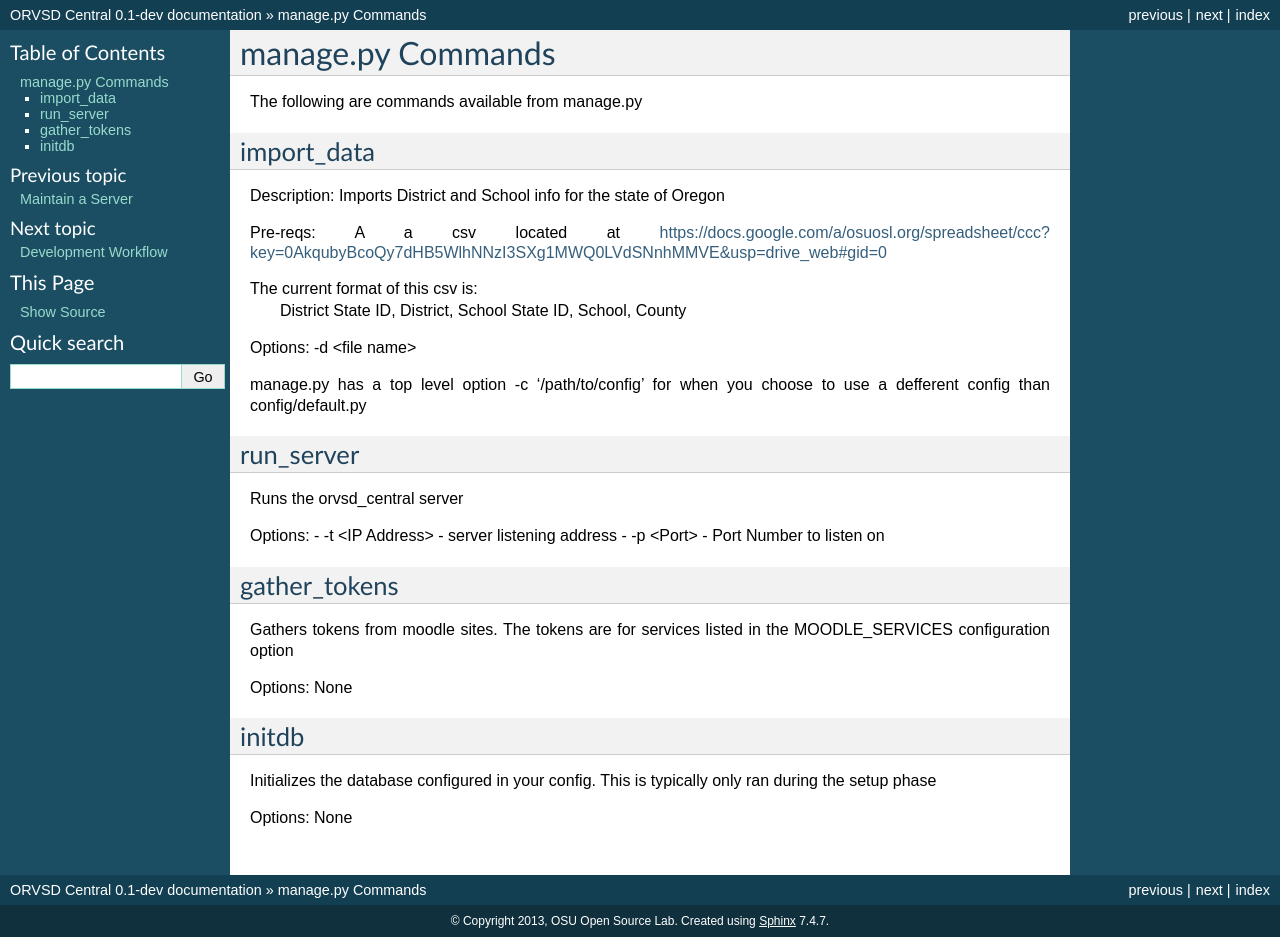
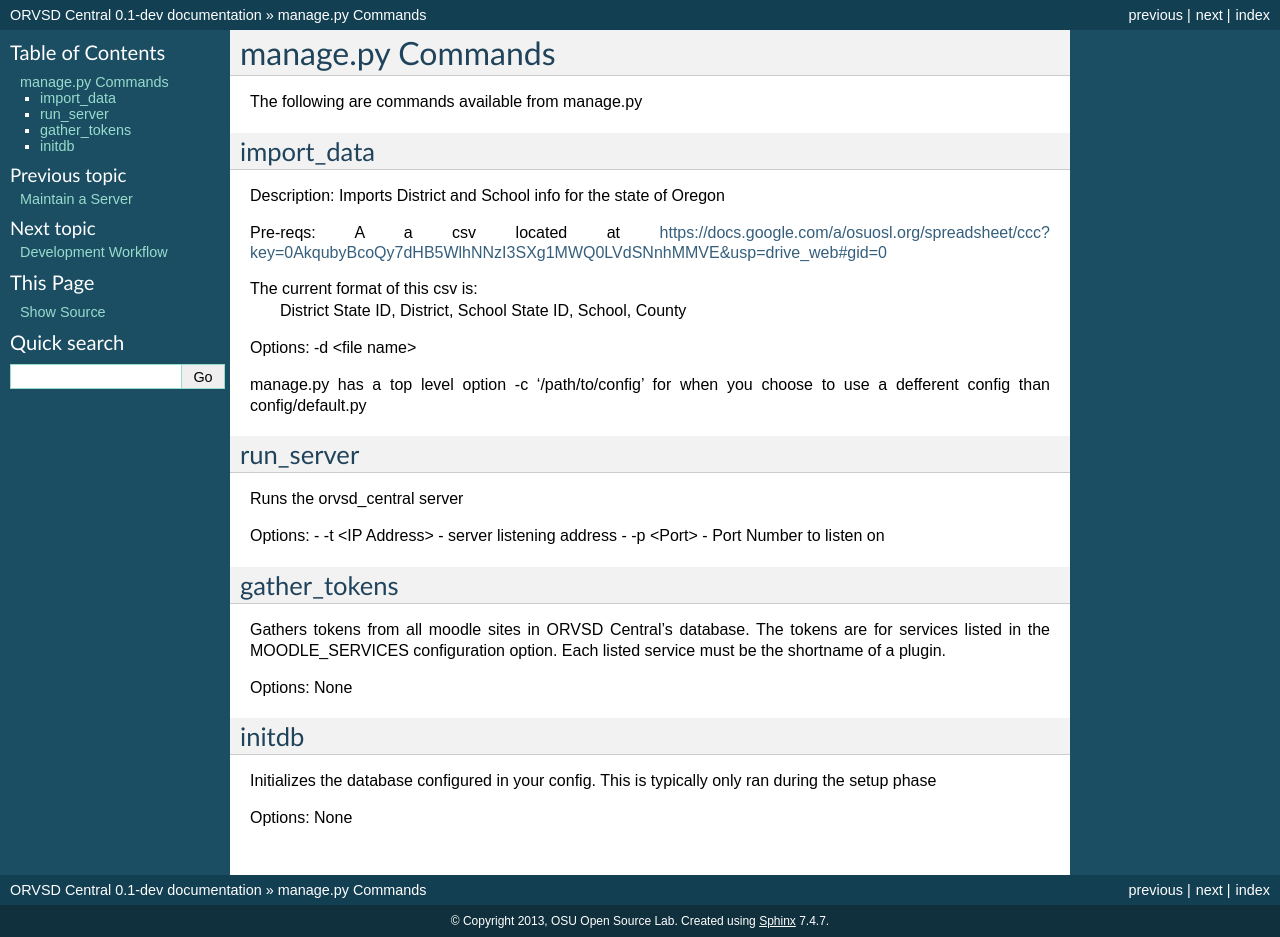
Before and after one commit to osuosl/orvsd_central, a Sphinx documentation site: the page built from docs/source/commands.rst, in a window 1280 px wide. Built offline with Sphinx 7.4.7, drawn with Linux system fonts in a browser that asks for light colours; pages that are not in the unit, such as notebooks, are missing from menus.

Commit message:
update docs
refs #97

```diff
--- a/docs/source/commands.rst
+++ b/docs/source/commands.rst
@@ -30,8 +30,9 @@ Options:
 gather_tokens
 -------------
 
-Gathers tokens from moodle sites. The tokens are for services listed in the
-MOODLE_SERVICES configuration option
+Gathers tokens from all moodle sites in ORVSD Central's database. The tokens
+are for services listed in the MOODLE_SERVICES configuration option. Each
+listed service must be the shortname of a plugin.
 
 Options: None
 
```
